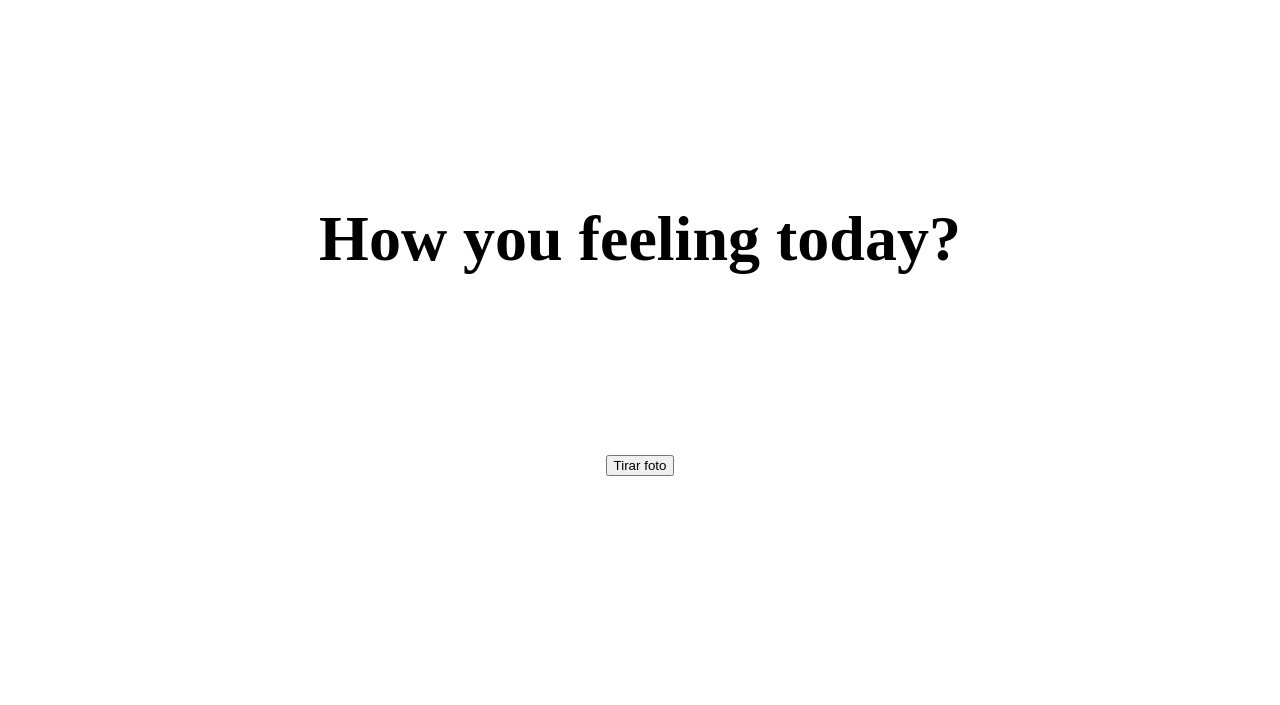
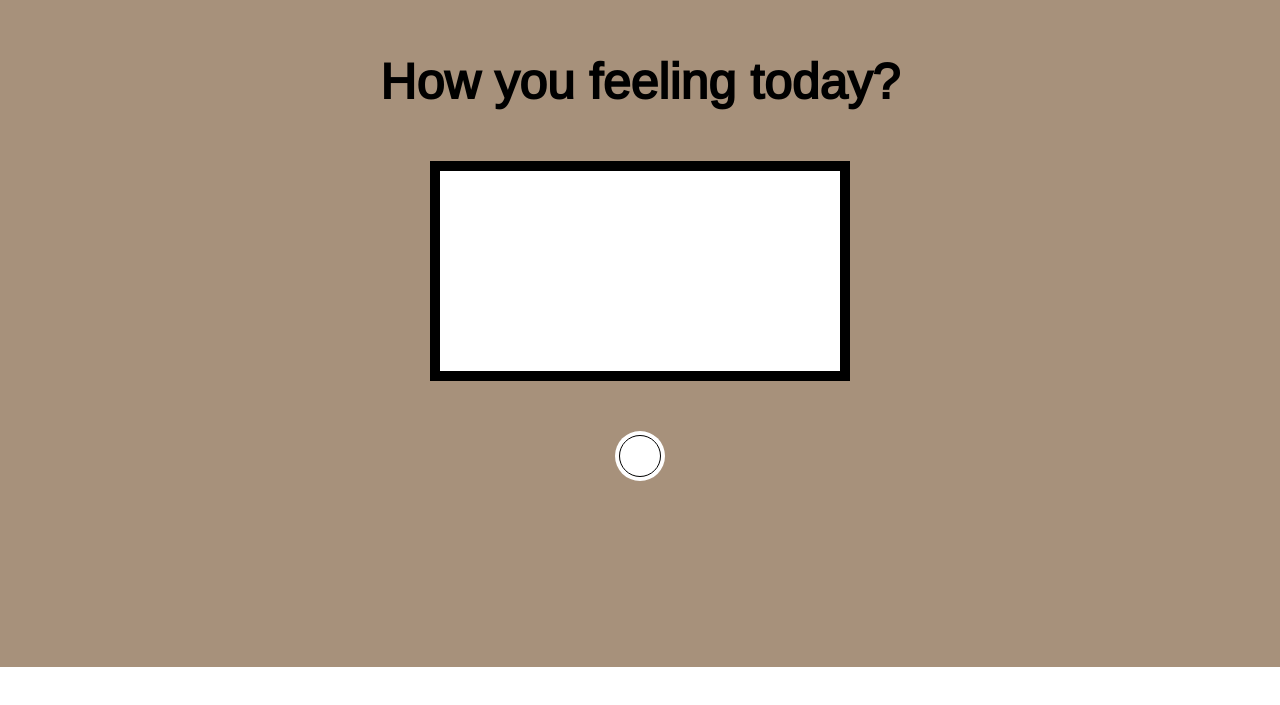
Before and after one commit to mtsalcova/learning-about-pwa, a Next.js app: page / in a window 1280 px wide. Shown: the part 133-838 px from the top of the page. After the commit the page ends 800 px from the top, so only its background shows below. Built offline with nearby package versions, Linux system fonts and the light colour scheme.

Commit message:
feat: add new layout and new button take picture with two states

```diff
--- a/next.config.js
+++ b/next.config.js
@@ -7,5 +7,6 @@ module.exports = withPWA({
     dest: 'public',
     register: true,
     skipWaiting: true,
+    disable: process.env.NODE_ENV === 'development',
   },
 })
--- /dev/null
+++ b/src/pages/_app.tsx
@@ -0,0 +1,6 @@
+import AppProps from "next/app";
+import "../styles/globals.css";
+
+export default function MyApp({ Component, pageProps }: AppProps) {
+  return <Component {...pageProps} />;
+}
--- a/src/pages/_document.tsx
+++ b/src/pages/_document.tsx
@@ -6,13 +6,19 @@ export default function Document() {
       <Head>
         <link rel="manifest" href="/manifest.json" />
         <meta name="theme-color" content="#9013fe" />
-        <meta
-          name="viewport"
-          content="width=device-width, user-scalable=no, viewport-fit=cover"
-        />
         <link rel="apple-touch-icon" href="/icons/icon-192x192.png" />
         <meta name="description" content="Generated by create next app" />
         <link rel="icon" href="/favicon.ico" />
+        <link rel="preconnect" href="https://fonts.googleapis.com" />
+        <link
+          rel="preconnect"
+          href="https://fonts.gstatic.com"
+          crossOrigin="true"
+        />
+        <link
+          href="https://fonts.googleapis.com/css2?family=Arimo&display=swap"
+          rel="stylesheet"
+        />
       </Head>
       <body>
         <Main />
--- a/src/pages/index.tsx
+++ b/src/pages/index.tsx
@@ -1,29 +1,51 @@
 import type { NextPage } from "next";
 import Head from "next/head";
-import { useEffect } from "react";
+import { useEffect, useState } from "react";
 import styles from "../styles/Home.module.css";
 import { getStream, takePhoto } from "../utils/takePhoto";
 
 const Home: NextPage = () => {
+  const [buttonPressed, setButtonPressed] = useState(false);
+
   useEffect(() => {
     getStream();
   }, []);
 
+  function initTakePhoto() {
+    setButtonPressed(!buttonPressed);
+  }
+
+  useEffect(() => {
+    if (buttonPressed) {
+      takePhoto();
+    }
+  }, [buttonPressed]);
+
   return (
-    <div className={styles.container}>
+    <section>
       <Head>
-        <title>Create Next App</title>
+        <title>How you feeling today?</title>
+        <meta
+          name="viewport"
+          content="width=device-width, user-scalable=no, viewport-fit=cover"
+        />
       </Head>
 
       <main className={styles.main}>
         <h1 className={styles.title}>How you feeling today?</h1>
 
-        <img id="imageTag" />
-        <video autoPlay style={{ width: "240px", height: "180px" }}></video>
-
-        <button onClick={takePhoto}>Tirar foto</button>
+        <div className={styles["box-board"]}>
+          <div className={styles.board}>
+            <img className={!buttonPressed ? styles.hide : ""} id="imageTag" />
+            <video autoPlay className={styles.video}></video>
+          </div>
+          <button
+            className={buttonPressed ? styles.icon : ""}
+            onClick={initTakePhoto}
+          ></button>
+        </div>
       </main>
-    </div>
+    </section>
   );
 };
 
--- a/src/styles/Home.module.css
+++ b/src/styles/Home.module.css
@@ -1,134 +1,90 @@
-.container {
-  padding: 0 2rem;
-}
-
 .main {
-  min-height: 100vh;
-  padding: 4rem 0;
   flex: 1;
   display: flex;
   flex-direction: column;
   justify-content: center;
   align-items: center;
+  min-height: 100vh;
+  background-color: #a7917b;
+}
+
+.main h1 {
+  color: black;
+  font-size: 5rem;
+}
+
+.box-board {
+  width: 40rem;
+  display: flex;
+  flex-direction: column;
+  align-items: center;
+}
+
+.board {
+  background-color: white;
+  width: 100%;
+  margin-top: 6rem;
+  outline: 1rem solid black;
+  position: relative;
+  display: flex;
+  justify-content: center;
+}
+
+.board > img {
+  position: absolute;
+  object-fit: cover;
+  z-index: 2;
+  top: 0;
+  left: 0;
+  height: 100%;
+  width: 100%;
+}
+
+.video {
+  width: 100% !important;
+  flex: 1;
+  height: auto !important;
 }
 
 .main button {
+  border-radius: 50%;
+  background-color: white;
+  margin-top: 6rem;
+  position: relative;
+  height: 5rem;
+  display: flex;
+  justify-content: center;
+  align-items: center;
+  width: 5rem;
   cursor: pointer;
 }
 
-
-.footer {
-  display: flex;
-  flex: 1;
-  padding: 2rem 0;
-  border-top: 1px solid #eaeaea;
-  justify-content: center;
-  align-items: center;
+.main button::after {
+  content: '';
+  border-radius: 50%;
+  width: 80%;
+  border: 1px solid black;
+  height: 80%;
 }
 
-.footer a {
-  display: flex;
-  justify-content: center;
-  align-items: center;
-  flex-grow: 1;
+.main button:active::after {
+  border: 2px solid black;
 }
 
-.title a {
-  color: #0070f3;
-  text-decoration: none;
+.main button.icon {
+  background: #fff url('/icons/return.png') no-repeat center center / 30px 30px;
 }
 
-.title a:hover,
-.title a:focus,
-.title a:active {
-  text-decoration: underline;
+.hide {
+  display: none;
 }
 
-.title {
-  margin: 0;
-  line-height: 1.15;
-  font-size: 4rem;
-}
+@media (max-width: 620px) {
+  .main h1 {
+    font-size: 2.5rem;
+  }
 
-.title,
-.description {
-  text-align: center;
-}
-
-.description {
-  margin: 4rem 0;
-  line-height: 1.5;
-  font-size: 1.5rem;
-}
-
-.code {
-  background: #fafafa;
-  border-radius: 5px;
-  padding: 0.75rem;
-  font-size: 1.1rem;
-  font-family: Menlo, Monaco, Lucida Console, Liberation Mono, DejaVu Sans Mono,
-    Bitstream Vera Sans Mono, Courier New, monospace;
-}
-
-.grid {
-  display: flex;
-  align-items: center;
-  justify-content: center;
-  flex-wrap: wrap;
-  max-width: 800px;
-}
-
-.card {
-  margin: 1rem;
-  padding: 1.5rem;
-  text-align: left;
-  color: inherit;
-  text-decoration: none;
-  border: 1px solid #eaeaea;
-  border-radius: 10px;
-  transition: color 0.15s ease, border-color 0.15s ease;
-  max-width: 300px;
-}
-
-.card:hover,
-.card:focus,
-.card:active {
-  color: #0070f3;
-  border-color: #0070f3;
-}
-
-.card h2 {
-  margin: 0 0 1rem 0;
-  font-size: 1.5rem;
-}
-
-.card p {
-  margin: 0;
-  font-size: 1.25rem;
-  line-height: 1.5;
-}
-
-.logo {
-  height: 1em;
-  margin-left: 0.5rem;
-}
-
-@media (max-width: 600px) {
-  .grid {
-    width: 100%;
-    flex-direction: column;
+  .box-board {
+    width: 34rem;
   }
 }
-
-@media (prefers-color-scheme: dark) {
-  .card,
-  .footer {
-    border-color: #222;
-  }
-  .code {
-    background: #111;
-  }
-  .logo img {
-    filter: invert(1);
-  }
-}
--- a/src/styles/globals.css
+++ b/src/styles/globals.css
@@ -1,9 +1,7 @@
 html,
 body {
-  padding: 0;
-  margin: 0;
-  font-family: -apple-system, BlinkMacSystemFont, Segoe UI, Roboto, Oxygen,
-    Ubuntu, Cantarell, Fira Sans, Droid Sans, Helvetica Neue, sans-serif;
+  font-family: 'Arimo', sans-serif;
+  font-size: 10px;
 }
 
 a {
@@ -12,15 +10,8 @@ a {
 }
 
 * {
+  padding: 0;
+  margin: 0;
+  border: 0;
   box-sizing: border-box;
 }
-
-@media (prefers-color-scheme: dark) {
-  html {
-    color-scheme: dark;
-  }
-  body {
-    color: white;
-    background: black;
-  }
-}
--- a/src/utils/takePhoto.ts
+++ b/src/utils/takePhoto.ts
@@ -21,7 +21,7 @@ export function getStream() {
     !navigator.mozGetUserMedia &&
     !navigator.msGetUserMedia
   ) {
-    alert("User Media API not supported.");
+    console.log("User Media API not supported.");
     return;
   }
 
@@ -45,19 +45,19 @@ export function getStream() {
       theStream = stream;
     },
     function (err: Error) {
-      alert("Error: " + err);
+      console.log("Error: " + err);
     }
   );
 }
 
 export function takePhoto() {
   if (!("ImageCapture" in window)) {
-    alert("ImageCapture is not available");
+    console.log("ImageCapture is not available");
     return;
   }
 
   if (!theStream) {
-    alert("Grab the video stream first!");
+    console.log("Grab the video stream first!");
     return;
   }
 
@@ -69,5 +69,5 @@ export function takePhoto() {
       var theImageTag = document.querySelector("#imageTag")! as any;
       theImageTag.src = URL.createObjectURL(blob);
     })
-    .catch((err) => alert("Error: " + err));
+    .catch((err) => console.log("Error: " + err));
 }
```
Also changed, not shown: public/icons/return.png (added), 1 other file (tests, documents, lock files or other folders).
